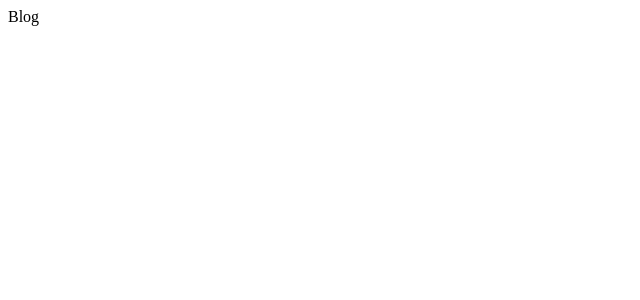
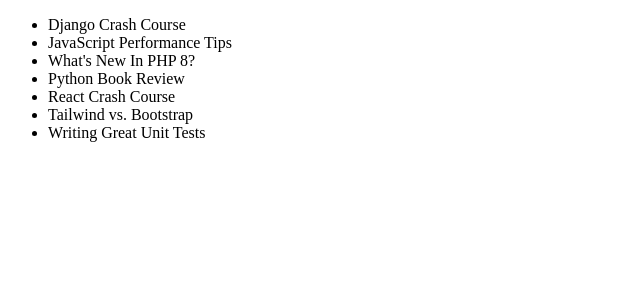
Before and after one commit to CodeSoom/project-react-4-dngwoodo, a Next.js app: page / in a window 1280 px wide. Shown: the top 300 px of the page, without its empty margins (0-640 px from the left). Built offline with nearby package versions, Linux system fonts and the light colour scheme.

Commit message:
feat: Show title of posts

```diff
--- a/pages/Home.tsx
+++ /dev/null
@@ -1,3 +0,0 @@
-export default function Blog() {
-  return <div>Blog</div>;
-}
--- a/pages/index.tsx
+++ b/pages/index.tsx
@@ -1,3 +1,52 @@
-import Home from './Home';
+import fs from 'fs';
+import path from 'path';
 
-export default Home;
+import Head from 'next/head';
+import matter from 'gray-matter';
+
+import { GetStaticProps } from 'next';
+
+type Props = {
+  posts: {
+    slug: string;
+    frontmatter: {
+      title: string;
+      date: string;
+      excerpt: string;
+      coverImage: string;
+    };
+  }[];
+};
+
+export default function Home({ posts }: Props) {
+  return (
+    <div>
+      <Head>
+        <title>Dev Blog</title>
+      </Head>
+      <ul>
+        {posts &&
+          posts.map((post) => (
+            <li key={post.slug}>{post.frontmatter.title}</li>
+          ))}
+      </ul>
+    </div>
+  );
+}
+
+export const getStaticProps: GetStaticProps = async () => {
+  const files = fs.readdirSync(path.join('posts'));
+
+  const posts = files.map((filename) => {
+    const slug = filename.replace('.md', '');
+    const markdownWithMeta = fs.readFileSync(
+      path.join('posts', filename),
+      'utf-8'
+    );
+    const { data: frontmatter } = matter(markdownWithMeta);
+
+    return { slug, frontmatter };
+  });
+
+  return { props: { posts } };
+};
```
Also changed, not shown: 1 other file (tests, documents, lock files or other folders).
